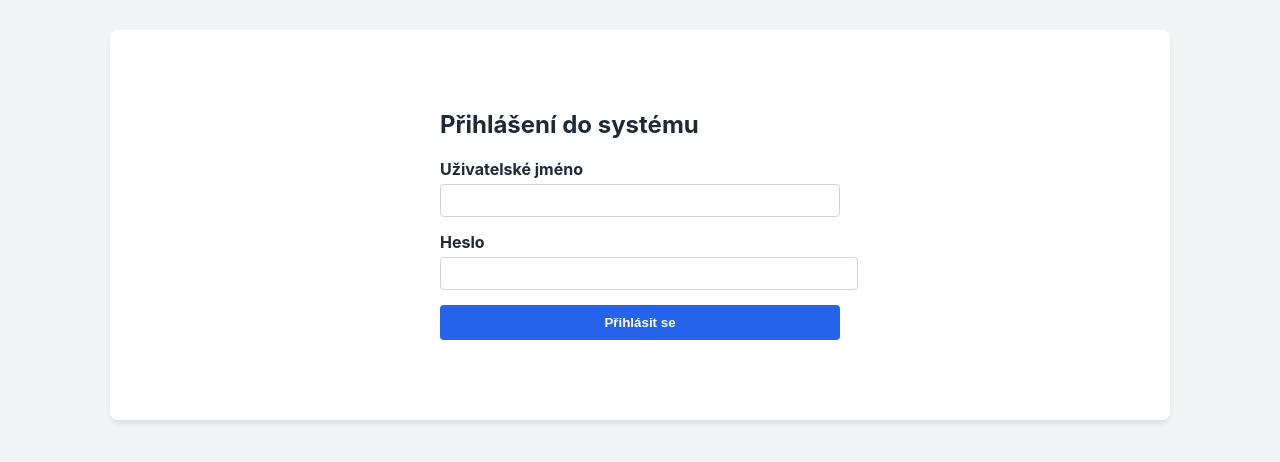
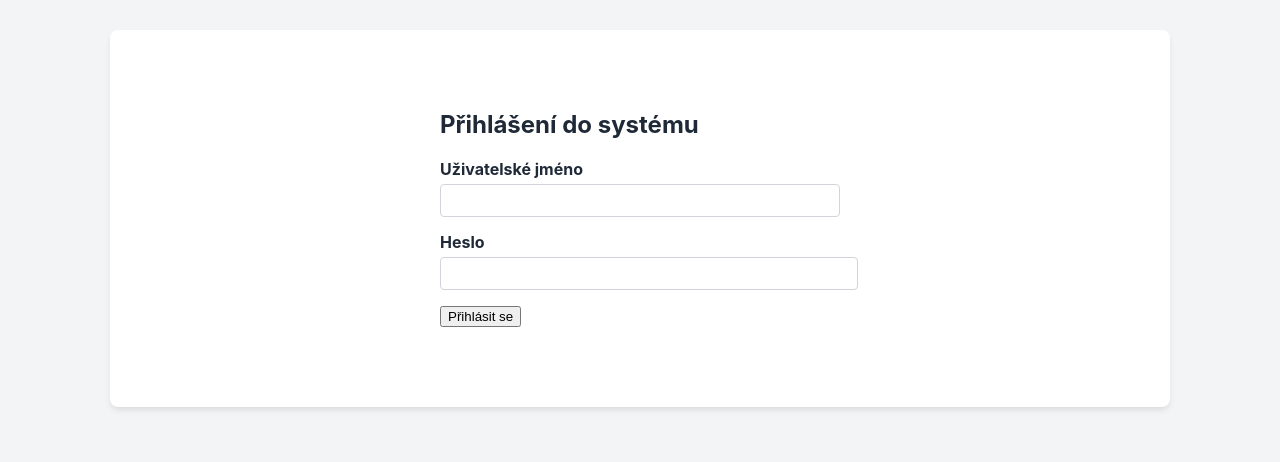
Before and after one commit to MaximoS-py/Faktura, a Flask app: page /login in a window 1280 px wide. Shown: the top 462 px of the page. Run offline with Flask 3, Linux system fonts and the light colour scheme.

Commit message:
Update login.html

```diff
--- a/templates/login.html
+++ b/templates/login.html
@@ -4,7 +4,7 @@
 <div style="max-width: 400px; margin: 50px auto;">
     <h2>Přihlášení do systému</h2>
     <p style="color: #6b7280; font-size: 0.9rem;"
-    <form method="POST">
+    <form method="POST" action="/login">
         <div class="form-group">
             <label>Uživatelské jméno</label>
             <input type="text" name="username" required>
@@ -13,7 +13,7 @@
             <label>Heslo</label>
             <input type="password" name="password" style="width:100%; padding:8px; border:1px solid #d1d5db; border-radius:4px;" required>
         </div>
-        <button type="submit" class="btn" style="width: 100%;">Přihlásit se</button>
+        <button type="submit">Přihlásit se</button>
     </form>
 </div>
 {% endblock %}
```
